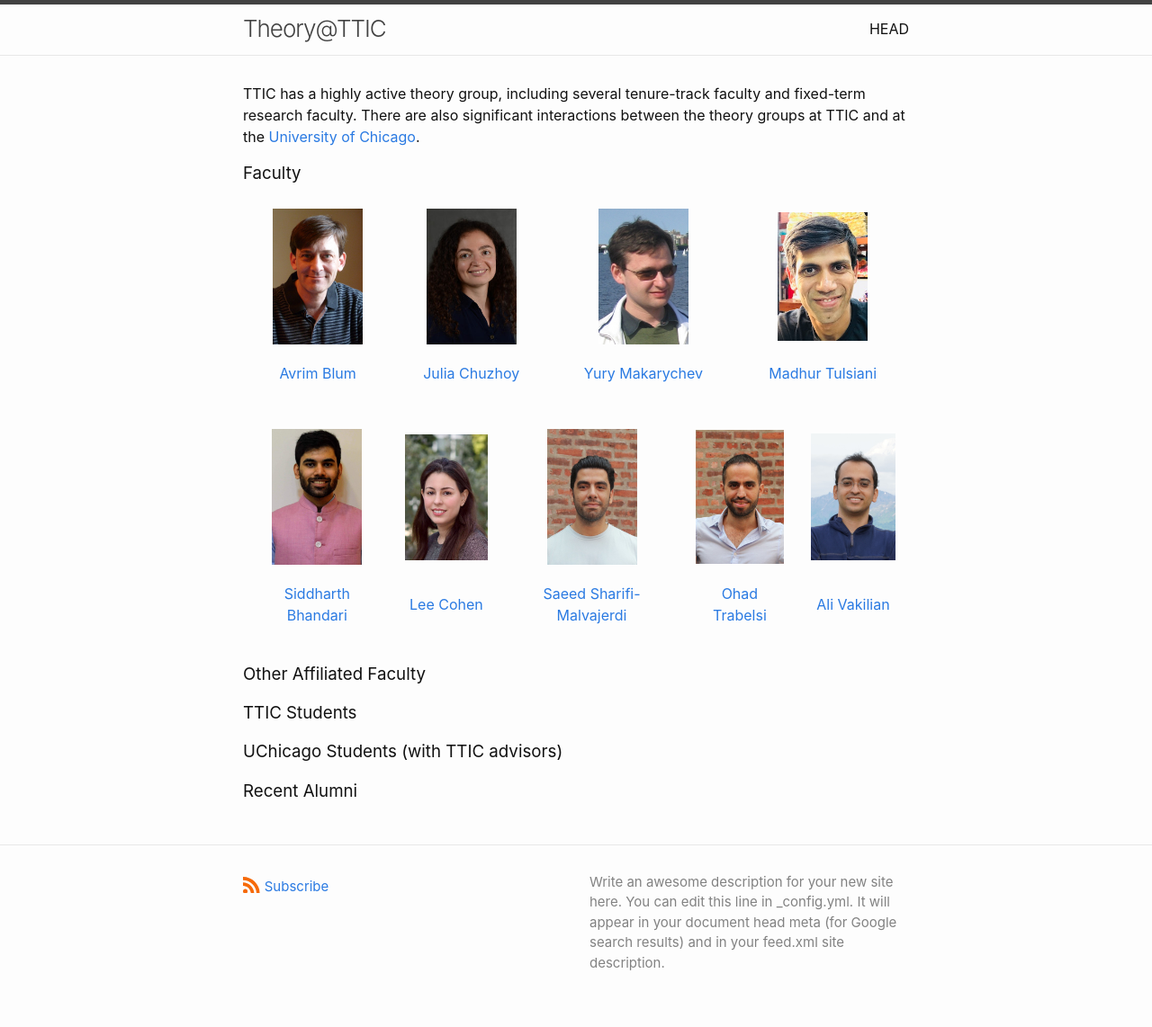
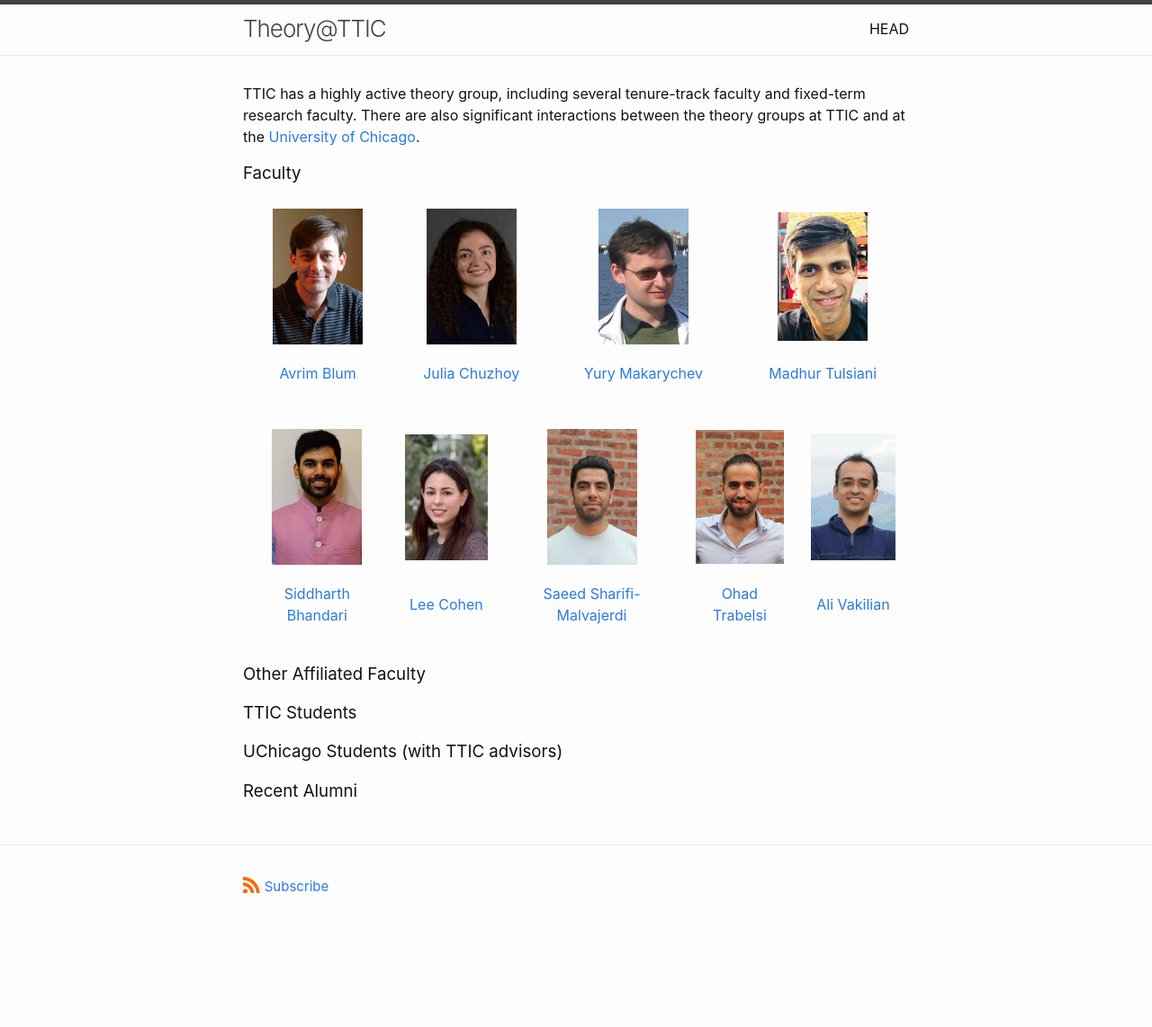
Before and after one commit to madhurtulsiani/theorypage, a Jekyll site: the page built from index.md, in a window 1280 px wide. Shown: the whole page at 90% size. Built offline with Jekyll 4.4.1, drawn with Linux system fonts in a browser that asks for light colours; our own code applies the rules of GitHub Pages for plain Markdown files; after the commit the page ends 1058 px from its top, so only the background shows below that.

Commit message:
Update _config.yml

```diff
--- a/_config.yml
+++ b/_config.yml
@@ -4,10 +4,7 @@ github:
 
 # The `>` after `description:` means to ignore line-breaks until next key.
 # If you want to omit the line-break after the end of text, use `>-` instead.
-description: >
-  Write an awesome description for your new site here. You can edit this line
-  in _config.yml. It will appear in your document head meta (for Google search
-  results) and in your feed.xml site description.
+description:
 
 # Build settings
 
```
